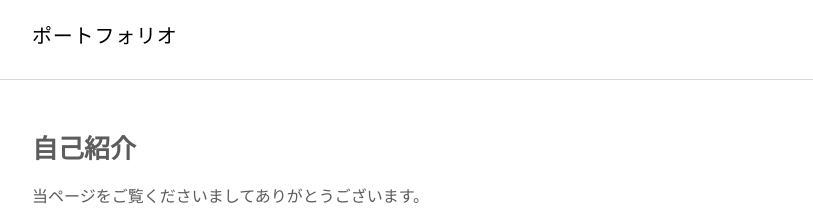
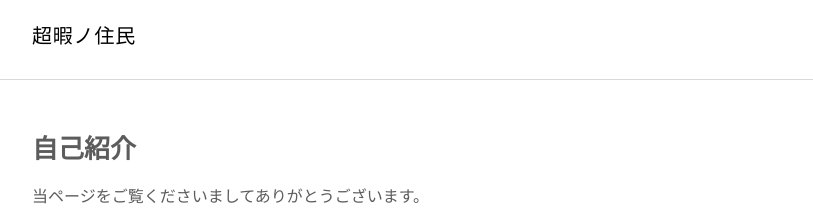
Before and after one commit to S-All11/resume, a Jekyll site: the page built from index.md, in a window 1280 px wide. Shown: the top 210 px of the page, without its empty margins (232-1045 px from the left). Built offline with Jekyll 4.4.1, drawn with Linux system fonts in a browser that asks for light colours; some web fonts are replaced.

Commit message:
update portfolio

```diff
--- a/_config.yml
+++ b/_config.yml
@@ -1,6 +1,6 @@
 # Site settings
-title         : "ポートフォリオ"
-description   : "Minimalist Jekyll theme for technical writing blog."
+title         : "超暇ノ住民"
+description   : "ポートフォリオ."
 keywords      : "Jekyll, theme, free, download, SEO, blog, web, minimalist, thinkspace"
 url           : https://s-all11.github.io/resume/ # site url
 baseurl       : "" # apply repo name like "/myproject" if used under gh-pages branch, else (under master branch) just leave empty/blank
--- a/_includes/head.html
+++ b/_includes/head.html
@@ -6,10 +6,16 @@
 
   {% assign page_title = '' %}
   {% if page.title == "Home" %}
+    {% if site.description == "" %}
+      {% capture page_title %}
+        {{ site.title }}
+      {% endcapture %}
+    {% else %}
       {% capture page_title %}
         {{ site.title }} | {{ site.description }}
-        {%if paginator and paginator.page != 1 %} - {{ paginator.page }}{% endif %}
       {% endcapture %}
+    {% endif %}
+    {%if paginator and paginator.page != 1 %} - {{ paginator.page }}{% endif %}
   {% else %}
       {% capture page_title %}
           {%if page.slug == 'category' %}Category: {% endif %}
```
